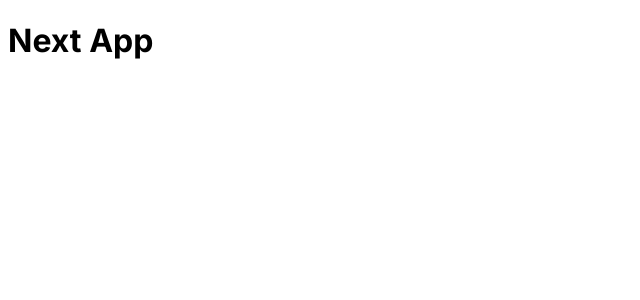
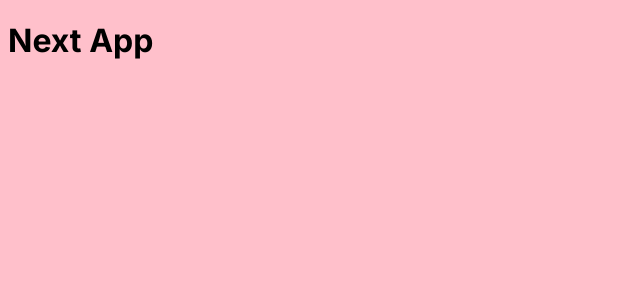
Before and after one commit to sukhsingh-dev/singhnoor-2024, a Next.js app: page / in a window 1280 px wide. Shown: the top 300 px of the page, without its empty margins (0-640 px from the left). Built offline with nearby package versions, Linux system fonts and the light colour scheme.

Commit message:
Added https and SASS configs

```diff
--- a/src/app/layout.tsx
+++ b/src/app/layout.tsx
@@ -1,5 +1,6 @@
 import type { Metadata } from "next";
 import { Inter } from "next/font/google";
+import '../shared/styles/main.sass'
 
 const inter = Inter({ subsets: ["latin"] });
 
--- /dev/null
+++ b/src/shared/styles/main.sass
@@ -0,0 +1,2 @@
+body
+  background-color: pink
```
Also changed, not shown: package.json (+6 -5 lines), 2 other files (tests, documents, lock files or other folders).
